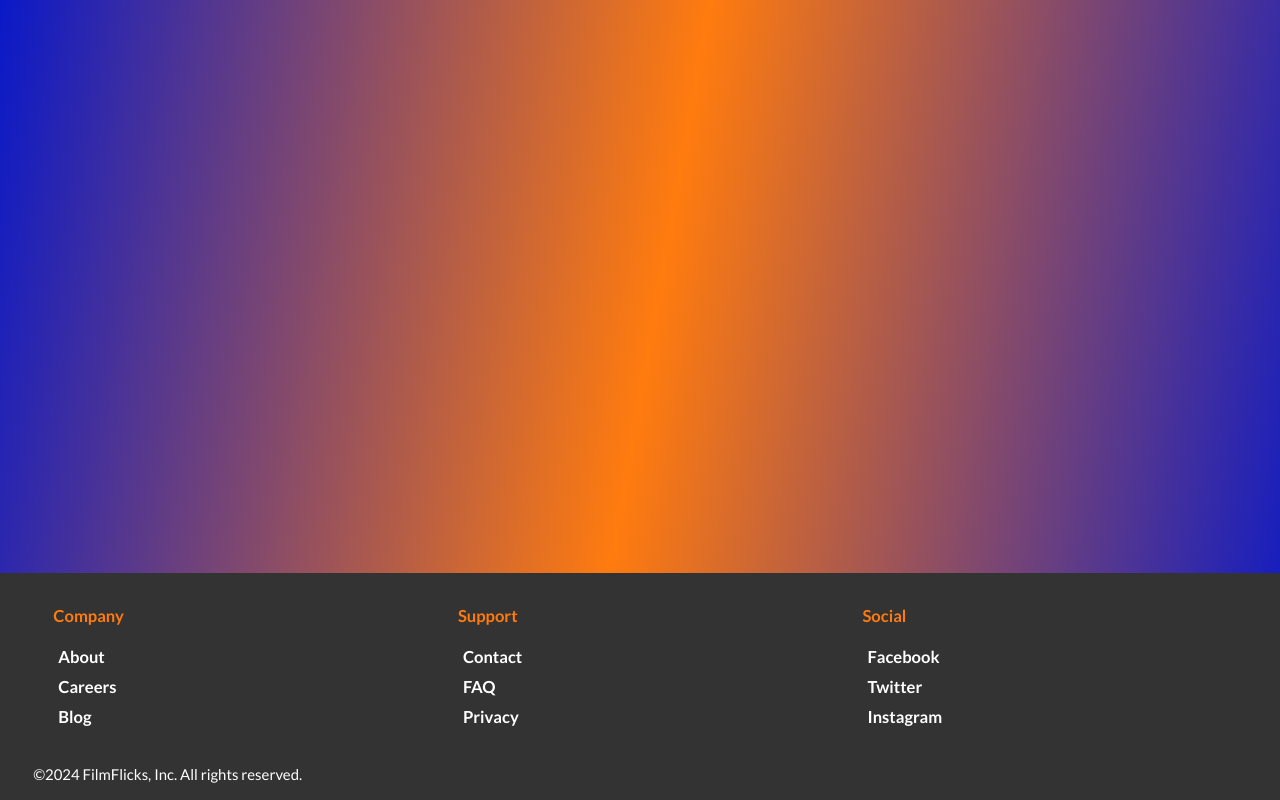
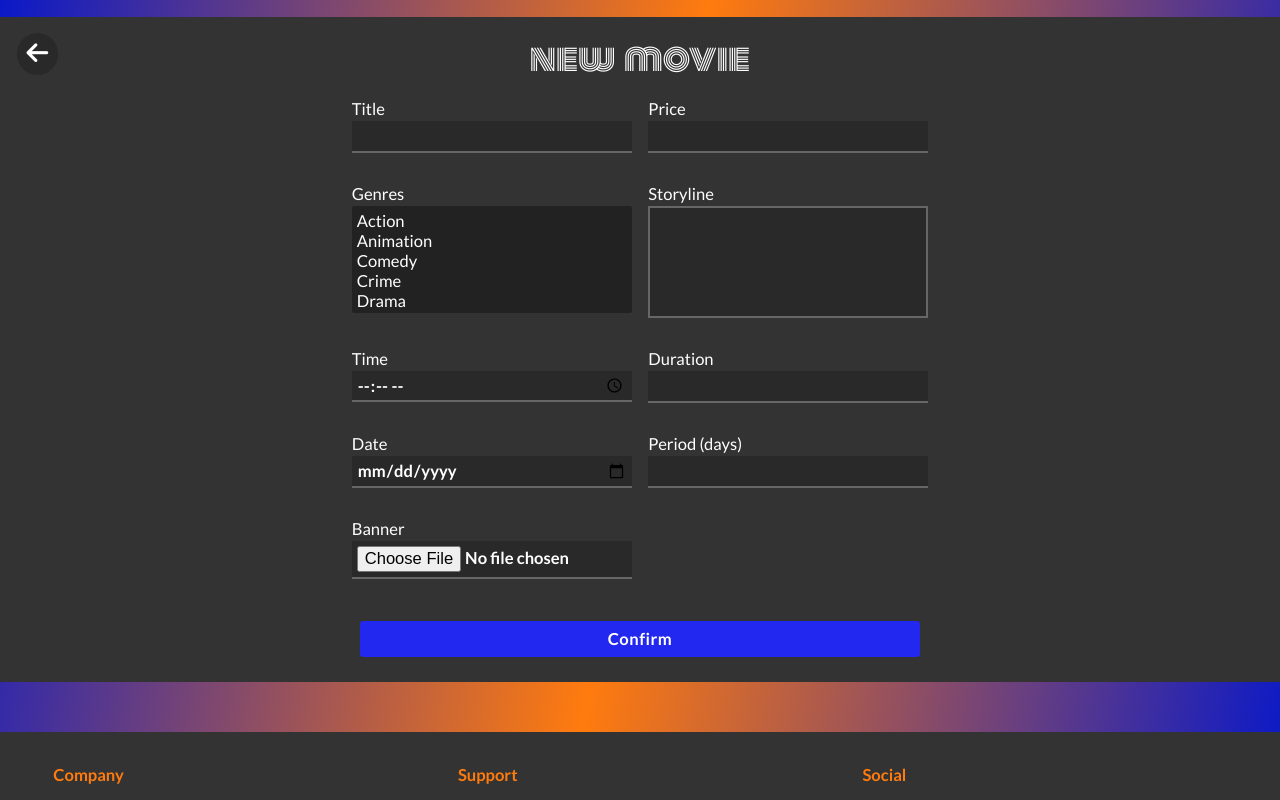
Before and after one commit to EugeneSchoolnik/MovieTicketsWeb, a Vue app in the folder client/: page /admin/new in a window 1280 px wide. Built offline with nearby package versions, Linux system fonts and the light colour scheme; what @splidejs/vue-splide would draw is missing.

Commit message:
MovieForm page layout

```diff
--- a/client/src/components/Input/Input.vue
+++ b/client/src/components/Input/Input.vue
@@ -5,11 +5,23 @@ export default {
       type: String,
       default: "",
     },
+    type: {
+      type: String,
+      default: "text",
+    },
     label: {
       type: String,
       default: "",
     },
     placeholder: {
+      type: String,
+      default: "",
+    },
+    isTextarea: {
+      type: Boolean,
+      default: false,
+    },
+    error: {
       type: String,
       default: "",
     },
@@ -21,6 +33,10 @@ export default {
   },
   methods: {
     handleInput(event: Event) {
+      if (this.type == "file") {
+        this.$emit("update:modelValue", (event.target as HTMLInputElement).files);
+        return;
+      }
       this.$emit("update:modelValue", (event.target as HTMLInputElement).value);
     },
   },
@@ -29,7 +45,24 @@ export default {
 <template>
   <label
     >{{ label }}
-    <input v-model="inputValue" :placeholder="placeholder" @input="handleInput" />
+    <textarea
+      v-if="isTextarea"
+      v-model="inputValue"
+      :placeholder="placeholder"
+      @input="handleInput"
+      cols="30"
+      rows="5"
+      :class="error ? 'error' : ''"
+    ></textarea>
+    <input
+      :class="error ? 'error' : ''"
+      v-else
+      v-model="inputValue"
+      :type="type"
+      :placeholder="placeholder"
+      @input="handleInput"
+    />
+    <span>{{ error }}</span>
   </label>
 </template>
 <style lang="scss" scoped>
@@ -56,6 +89,43 @@ label {
     &.error {
       border-bottom: 2px solid $danger;
     }
+    &[type="time"],
+    &[type="date"] {
+      height: calc(1.3rem + 10px);
+    }
+  }
+  textarea {
+    width: 100%;
+    background: $dark;
+    padding: 4px;
+    margin-top: 2px;
+    border: 2px solid $lightGray;
+    transition: 150ms;
+    resize: none;
+    &:hover,
+    &:focus {
+      border: 2px solid $orange;
+    }
+    &::placeholder {
+      color: $orange;
+    }
+    &.error {
+      border: 2px solid $danger;
+    }
+    &::-webkit-scrollbar {
+      width: 4px;
+      background: $darkGray;
+    }
+    &::-webkit-scrollbar-thumb {
+      background: $orange;
+      border-radius: 5px;
+    }
+  }
+  span {
+    text-align: right;
+    height: 1rem;
+    font-size: 0.85rem;
+    color: $danger;
   }
 }
 </style>
--- /dev/null
+++ b/client/src/pages/Admin/MovieForm/MovieForm.vue
@@ -0,0 +1,92 @@
+<script lang="ts">
+import s from "./movieform.module.scss";
+import { genres } from "./genres";
+import type { form } from "./checkForm";
+import Input from "../../../components/Input/Input.vue";
+import checkForm from "./checkForm";
+
+type data = {
+  s: CSSModuleClasses;
+  form: form;
+  genres: string[];
+};
+
+export default {
+  name: "admin.movieform",
+  components: { Input },
+  data() {
+    return {
+      s,
+      form: {
+        title: {
+          value: "",
+          error: "",
+        },
+        genres: {
+          value: [],
+          error: "",
+        },
+        storyline: {
+          value: "",
+          error: "",
+        },
+        duration: {
+          value: "",
+          error: "",
+        },
+        time: {
+          value: "",
+          error: "",
+        },
+        price: {
+          value: "",
+          error: "",
+        },
+        banner: {
+          value: {},
+          error: "",
+        },
+        date: {
+          value: "",
+          error: "",
+        },
+        period: {
+          value: "",
+          error: "",
+        },
+      },
+      genres,
+    } as data;
+  },
+  methods: {
+    onSubmit() {
+      if (checkForm(this.form)) console.log("Send form");
+    },
+  },
+};
+</script>
+<template>
+  <div :class="s.movieform">
+    <i :class="`fa-solid fa-arrow-left ${s.back}`" @click="$router.go(-1)"></i>
+    <h1>new movie</h1>
+    <form @submit.prevent="onSubmit">
+      <Input v-model="form.title.value" label="Title" :error="form.title.error" />
+      <Input v-model="form.price.value" label="Price" type="number" :error="form.price.error" />
+      <label>
+        Genres
+        <select v-model="form.genres.value" multiple>
+          <option v-for="i of genres" :value="i.toLowerCase()">{{ i }}</option>
+        </select>
+        <span>{{ form.genres.error }}</span>
+      </label>
+      <Input v-model="form.storyline.value" isTextarea label="Storyline" :error="form.storyline.error" />
+      <Input v-model="form.time.value" type="time" label="Time" :error="form.time.error" />
+      <Input v-model="form.duration.value" type="number" label="Duration" :error="form.duration.error" />
+      <Input v-model="form.date.value" type="date" label="Date" :error="form.date.error" />
+      <Input v-model="form.period.value" type="number" label="Period (days)" :error="form.period.error" />
+      <Input v-model="form.banner.value" type="file" label="Banner" :error="form.banner.error" />
+      <button class="btn">Confirm</button>
+    </form>
+  </div>
+</template>
+<style src="./movieform.module.scss" lang="scss"></style>
--- /dev/null
+++ b/client/src/pages/Admin/MovieForm/checkForm.ts
@@ -0,0 +1,93 @@
+import { Movie } from "../../../components/MovieItem/movie";
+
+type movie = Omit<Movie, "id" | "price" | "duration" | "banner"> & {
+  price: string;
+  duration: string;
+  date: string;
+  period: string;
+  banner: object;
+};
+
+export type form = {
+  [T in keyof movie]: {
+    value: movie[T];
+    error: string;
+  };
+};
+
+const errors = {
+  empty: "The field can't be empty",
+  outOfRange(min: number, max: number) {
+    return `The value must be from ${min} to ${max}`;
+  },
+  emptyList: "Select at least one value",
+  time: "Specify time from 09:00am to 08:00pm",
+  fileExtension(arr: string[]) {
+    return `Allowed file extension: ${arr.join(", ")}`;
+  },
+};
+
+const checkForm = (form: form): boolean => {
+  let checked = true;
+  for (let i of Object.keys(form)) {
+    const k = i as keyof form;
+    const item = form[k];
+    item.error = "";
+    switch (k) {
+      case "title":
+        if (!item.value) item.error = errors.empty;
+        break;
+      case "price":
+        const price = Number(item.value);
+        if (price < 4 || price > 8) item.error = errors.outOfRange(4, 8);
+        break;
+      case "genres":
+        if (!(item.value as string[]).length) item.error = errors.emptyList;
+        break;
+      case "storyline":
+        if (!item.value) item.error = errors.empty;
+        break;
+      case "time":
+        const [from, to] = [
+          [9, 0],
+          [20, 0],
+        ]; // 09:00 - 20:00
+        const [hours, minutes] = (item.value as string).split(":").map(i => Number(i));
+        if ((from[1] > minutes && from[0] == hours) || from[0] > hours) item.error = errors.time;
+        if ((to[1] < minutes && to[0] == hours) || to[0] < hours) item.error = errors.time;
+        break;
+      case "duration":
+        const duration = Number(item.value);
+        if (duration < 45 || duration > 180) item.error = errors.outOfRange(45, 180);
+        break;
+      case "date":
+        if (!item.value) {
+          item.error = "Enter the date";
+          break;
+        }
+        const inputDate = new Date(item.value as string);
+        const currentDate = new Date();
+        currentDate.setHours(23, 59, 59, 999);
+        if (inputDate <= currentDate) item.error = "Enter a date later than the current day";
+        break;
+      case "period":
+        const period = Number(item.value);
+        if (period < 3 || period > 7) item.error = errors.outOfRange(3, 7);
+        break;
+      case "banner":
+        if (!item.value[0]) {
+          item.error = "Pick an image";
+          break;
+        }
+        const allowed = ["jpg", "png", "svg"];
+        const extension: string = item.value[0].name.split(".").pop();
+        if (!allowed.includes(extension)) item.error = errors.fileExtension(allowed);
+        break;
+    }
+    if (item.error) checked = false;
+  }
+
+  return checked;
+};
+
+export default checkForm;
--- /dev/null
+++ b/client/src/pages/Admin/MovieForm/genres.ts
@@ -0,0 +1,16 @@
+export const genres: string[] = [
+  "Action",
+  "Animation",
+  "Comedy",
+  "Crime",
+  "Drama",
+  "Experimental",
+  "Fantasy",
+  "Historical",
+  "Horror",
+  "Romance",
+  "Science Fiction",
+  "Thriller",
+  "Western",
+  "Other",
+];
--- /dev/null
+++ b/client/src/pages/Admin/MovieForm/movieform.module.scss
@@ -0,0 +1,81 @@
+.movieform {
+  margin: 1rem auto;
+  background: $gray;
+  padding: 1rem;
+  width: 100%;
+  display: flex;
+  flex-direction: column;
+  align-items: center;
+  position: relative;
+  .back {
+    position: absolute;
+    left: 1rem;
+    top: 1rem;
+    font-size: 1.5rem;
+    width: 2.5rem;
+    height: 2.5rem;
+    background: $dark;
+    border-radius: 50%;
+    display: flex;
+    justify-content: center;
+    align-items: center;
+    cursor: pointer;
+    transition: 150ms;
+    &:hover {
+      background: $dark2;
+    }
+  }
+  h1 {
+    text-align: center;
+    font-size: 2rem;
+    margin-bottom: 0.5rem;
+    font-family: "Monoton", sans-serif;
+    font-weight: normal;
+    word-spacing: 5px;
+  }
+  form {
+    display: flex;
+    flex-wrap: wrap;
+    column-gap: 1rem;
+    max-width: calc(280px * 2 + 1rem);
+    @media screen and (max-width: 637px) {
+      width: min-content;
+    }
+    label {
+      display: flex;
+      flex-direction: column;
+      width: 280px;
+      margin: calc(0.5rem - 2px) 0 0.5rem;
+      select {
+        width: 100%;
+        height: calc(6rem + 8px);
+        margin-top: 2px;
+        background: $darkGray;
+        padding: 5px;
+        font-weight: 600;
+        option:checked {
+          background-color: $light;
+        }
+        &::-webkit-scrollbar {
+          width: 4px;
+          background: $darkGray;
+        }
+        &::-webkit-scrollbar-thumb {
+          background: $orange;
+          border-radius: 5px;
+        }
+      }
+      span {
+        text-align: right;
+        height: 1rem;
+        font-size: 0.85rem;
+        color: $danger;
+      }
+    }
+    button {
+      width: 100%;
+      margin: 0.5rem;
+      margin-top: 1rem;
+    }
+  }
+}
--- a/client/src/router.ts
+++ b/client/src/router.ts
@@ -5,6 +5,7 @@ import RestorePass from "./pages/RestorePass/RestorePass.vue";
 import Profile from "./pages/Profile/Profile.vue";
 import Movies from "./pages/Movies/Movies.vue";
 import Manage from "./pages/Admin/Manage.vue";
+import MovieForm from "./pages/Admin/MovieForm/MovieForm.vue";
 
 const router = createRouter({
   history: createWebHistory(),
@@ -16,6 +17,7 @@ const router = createRouter({
     { path: "/profile", component: Profile },
     { path: "/movies", component: Movies },
     { path: "/admin", component: Manage },
+    { path: "/admin/new", component: MovieForm },
   ],
 });
 
```
